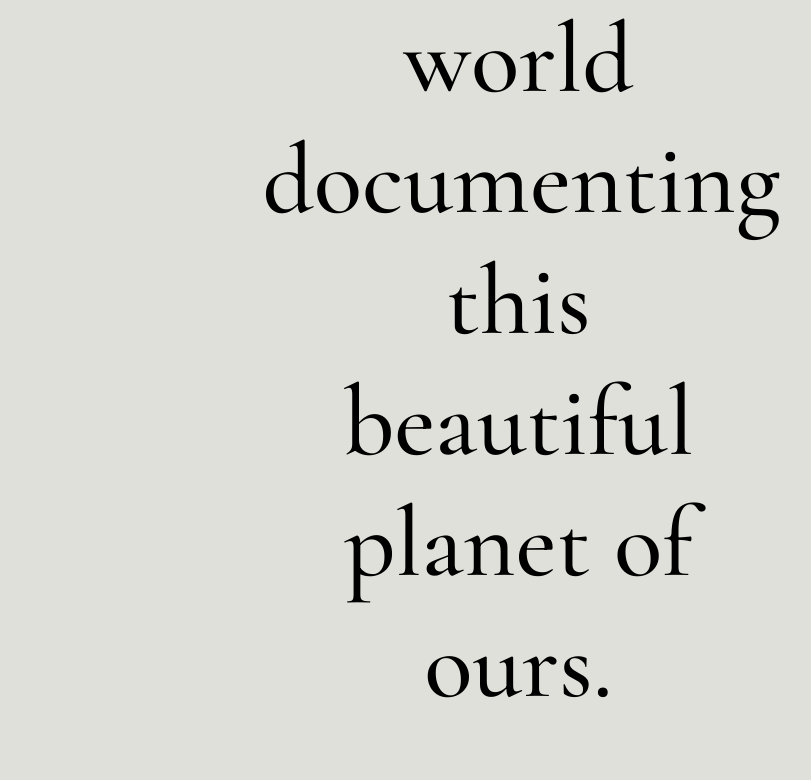
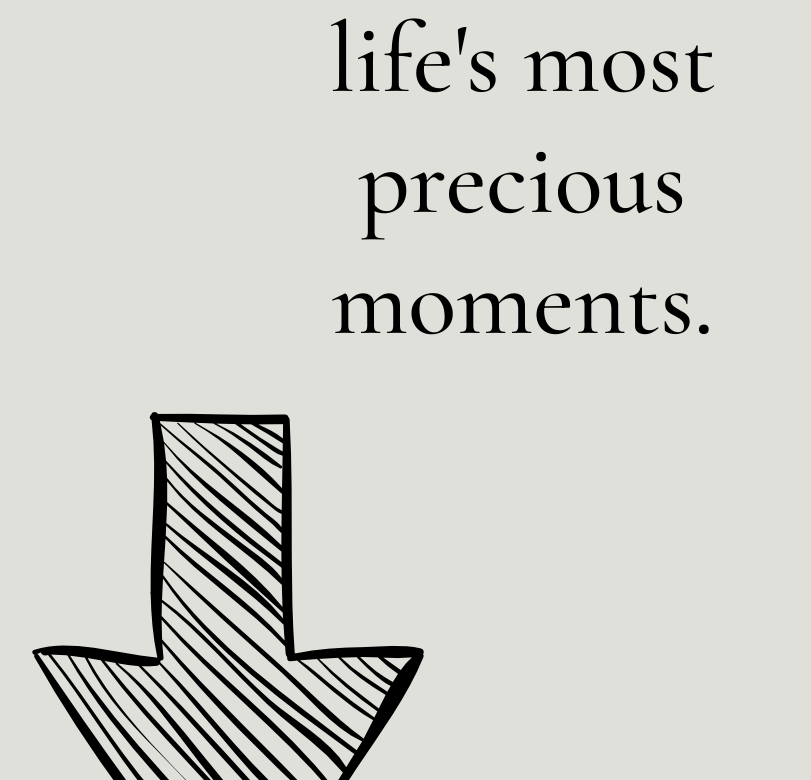
Before and after one commit to RMcLeanDev/KinaMouaPhotography, a React (Create React App) app: page /#/ in a window 1280 px wide. Shown: the part 996-1776 px from the top of the page, without its empty margins (412-1223 px from the left). Before the commit the page ends 1721 px from the top, so only its background shows below. Built offline with nearby package versions, Linux system fonts and the light colour scheme; no server answers.

Commit message:
add more styling and mixin scss to do media queries

```diff
--- a/src/components/Home.js
+++ b/src/components/Home.js
@@ -3,6 +3,7 @@ import {store} from '../index';
 import {testFunction} from '../actions/index';
 import kinaPhoto from '../assets/kina.JPG';
 import '../scss/Home.scss';
+import downArrow from '../assets/downArrow.png';
 
 function Home(props){
 
@@ -11,6 +12,7 @@ function Home(props){
   }
 
   return(
+    <div>
       <div className="homeComponent">
         <div className="leftHome">
           <img src={kinaPhoto}/>
@@ -18,7 +20,15 @@ function Home(props){
         <div className="rightHome">
           <p>Hello, </p>
           <hr/>
-        <h1>I'm a photographer based out of Los angeles, CA. I'm lucky to travel the world documenting this beautiful planet of ours.</h1>
+          <h1>I'm a photographer based out of Vancouver, WA. I find joy in capturing life's most precious moments.</h1>
+        </div>
+      </div>
+      <div>
+        <img src={downArrow} className="downArrow"/>
+        <h1><em>Recent Work</em></h1>
+        <div className="recentWork">
+
+        </div>
       </div>
     </div>
   )
--- a/src/index.scss
+++ b/src/index.scss
@@ -1,11 +1,6 @@
 body {
   background-color: #e0e0db;
   margin: 0;
-  font-family: -apple-system, BlinkMacSystemFont, 'Segoe UI', 'Roboto', 'Oxygen',
-    'Ubuntu', 'Cantarell', 'Fira Sans', 'Droid Sans', 'Helvetica Neue',
-    sans-serif;
-  -webkit-font-smoothing: antialiased;
-  -moz-osx-font-smoothing: grayscale;
 }
 
 code {
--- a/src/scss/Home.scss
+++ b/src/scss/Home.scss
@@ -8,7 +8,7 @@
     margin-top: 25px;
     font-family: 'Cormorant Garamond';
     img{
-        max-width: 30vw;
+        max-height: 70vh;
     }
     .rightHome{
         max-width: 40vw;
@@ -16,6 +16,7 @@
             font-size: 40px;
             margin: 0;
             padding: 0;
+
         }
         h1{
             font-weight: 500;
@@ -28,3 +29,9 @@
         }
     }
 }
+
+.downArrow{
+    margin-top: 50px;
+    max-width: 60vw;
+    max-height: 80vh;
+}
```
Also changed, not shown: src/scss/Mixin.scss (added, +12 -0 lines), src/assets/downArrow.png (added), src/components/RecentWork.js (added). Lines whose indentation alone changed are shown as unchanged.
